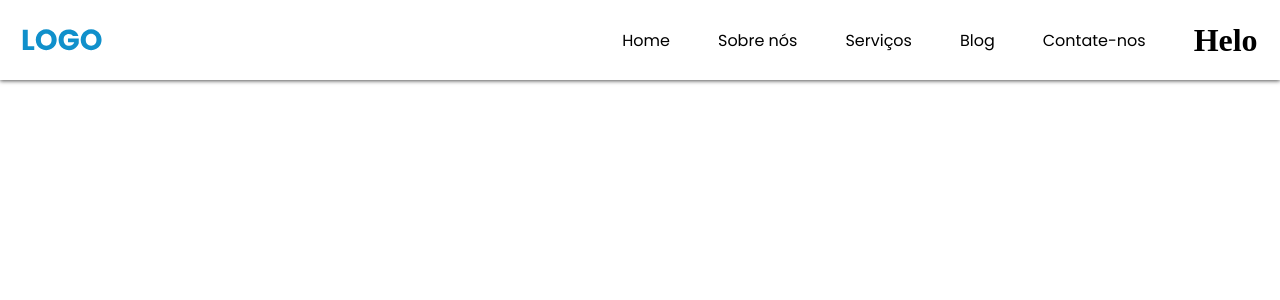
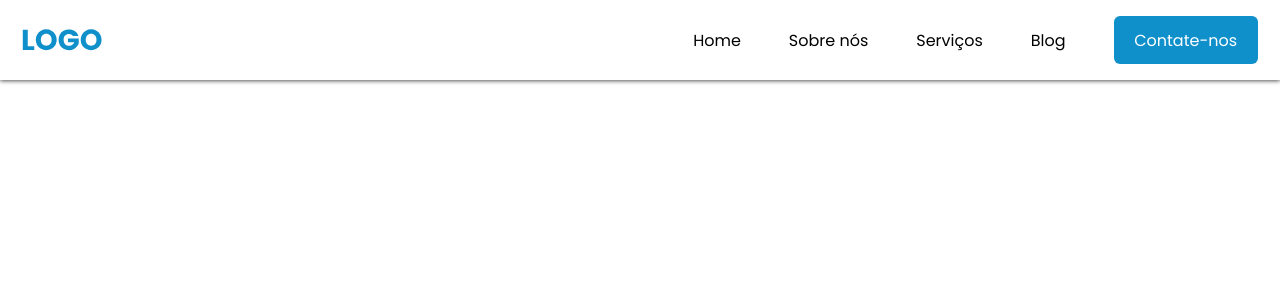
Before and after one commit to fdfborges/agencyweb-react-ts, a React (Vite) app: page / in a window 1280 px wide. Shown: the top 300 px of the page. Built offline with nearby package versions, Linux system fonts and the light colour scheme.

Commit message:
Resolving problems

```diff
--- a/src/components/Header/header.tsx
+++ b/src/components/Header/header.tsx
@@ -15,7 +15,7 @@ export function Header() {
                 <button className={styles.buttons}>Serviços</button>
                 <button className={styles.buttons}>Blog</button>
                 <button className={styles.buttons}>Contate-nos</button>
-                <h1>Helo</h1>
+
             </div>
         </div>
 
```
